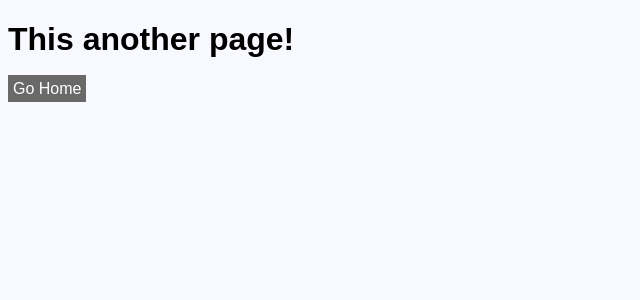
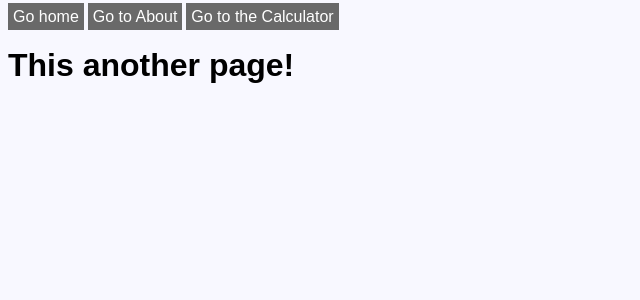
Before and after one commit to saltrupiao/SwissArmyAssistant, a Flask app: page /about in a window 1280 px wide. Shown: the top 300 px of the page, without its empty margins (0-640 px from the left). Run offline with Flask 2, Linux system fonts and the light colour scheme; some libraries are stand-ins or nearby versions.

Commit message:
improved nav in layout

```diff
--- a/templates/about.html
+++ b/templates/about.html
@@ -1,6 +1,6 @@
 {% extends 'layout.html' %}
 
-{% block body%}
+{% block content%}
 <h1 class="head">This another page!</h1>
-<a class="fancyButton" href="/">Go Home</a>
+
 {% endblock %}
--- a/templates/home.html
+++ b/templates/home.html
@@ -1,9 +1,7 @@
 {% extends 'layout.html' %}
 
-{% block body%}
+{% block content %}
 <h1 class="head">This is a test using flask</h1>
-<a class="fancyButton" href="/about">Go to About</a>
-<a class="fancyButton" href="/calc">Go to the Calculator</a>
 <br>
 <h1 class="head">Form Test</h1>
 <form method="POST">
--- a/templates/layout.html
+++ b/templates/layout.html
@@ -5,9 +5,15 @@
     <title>Flask Test with Layout!</title>
     <link rel="stylesheet" type="text/css" href="{{ url_for('static',filename='styles/style.css') }}">
     <!--<link rel="stylesheet" href="https://stackpath.bootstrapcdn.com/bootstrap/4.1.3/css/bootstrap.min.css" integrity="sha384-MCw98/SFnGE8fJT3GXwEOngsV7Zt27NXFoaoApmYm81iuXoPkFOJwJ8ERdknLPMO" crossorigin="anonymous">-->
-    <meta name="viewport" content="width=device-width, initial-scale=1">
+    <!--<meta name="viewport" content="width=device-width, initial-scale=1">-->
 </head>
 <body>
-    {% block body %}{% endblock %}
+
+    <nav>
+        <a class="fancyButton" href="/">Go home</a>
+        <a class="fancyButton" href="/about">Go to About</a>
+        <a class="fancyButton" href="/calc">Go to the Calculator</a>
+    </nav>
+   {% block content %}{% endblock %}
 </body>
 </html>
```
Also changed, not shown: templates/calc.html (+4 -11 lines), static/styles/calc.css (line endings or trailing spaces).
